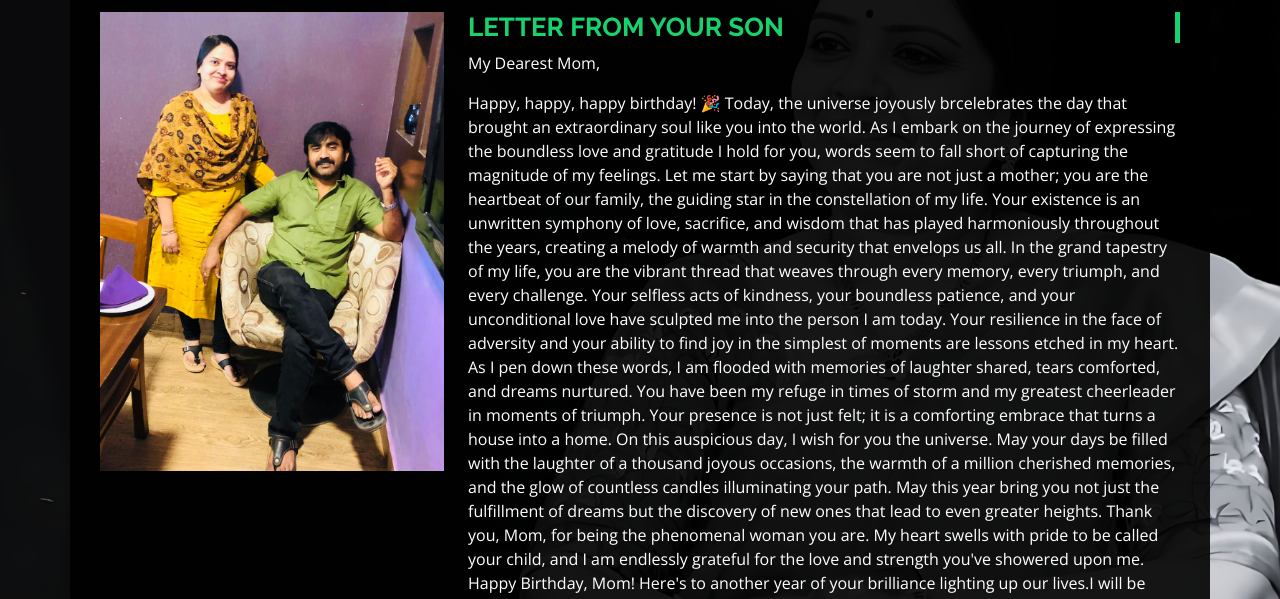
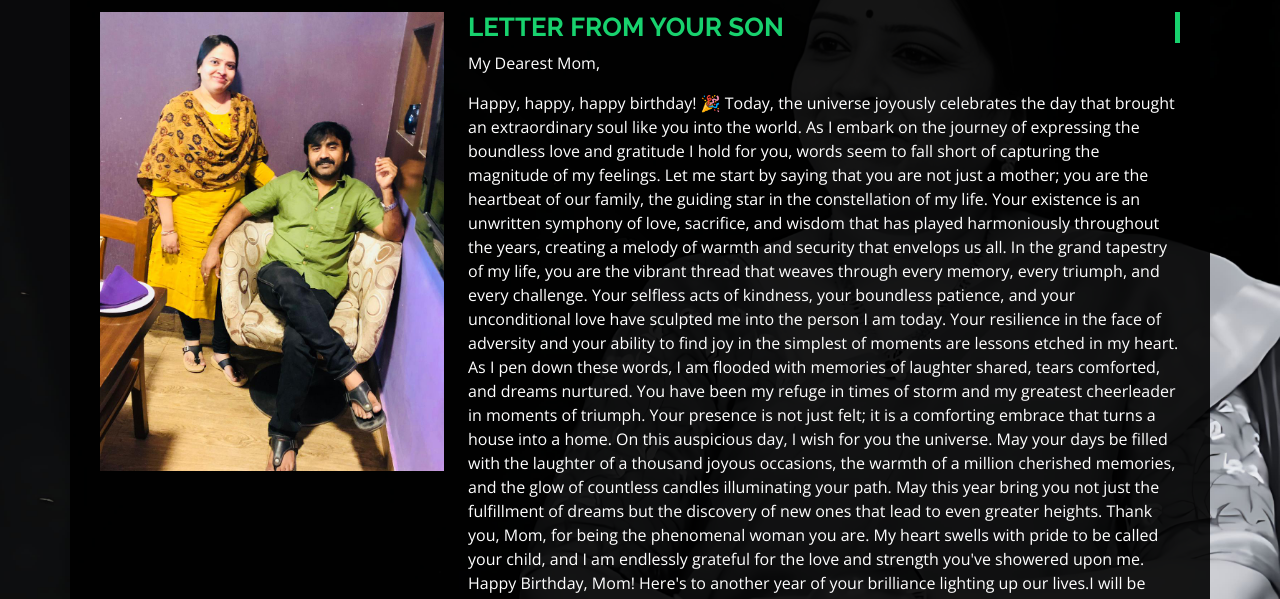
Before and after one commit to man0j-1708/mummy, a plain HTML site: page index.html in a window 1280 px wide. Both pictures are taken after a click on the link "Wish". Shown: the part 201-800 px from the top of the page. Drawn offline with nearby package versions, Linux system fonts and the light colour scheme.

Commit message:
Update index.html

```diff
--- a/index.html
+++ b/index.html
@@ -82,7 +82,7 @@
           <div class="ani">
           <p>My Dearest Mom,</p>
           <p>
-            Happy, happy, happy birthday! 🎉 Today, the universe joyously brcelebrates the day that brought an extraordinary soul like you into the world. As I embark on the journey of expressing the boundless love and gratitude I hold for you, words seem to fall short of capturing the magnitude of my feelings.
+            Happy, happy, happy birthday! 🎉 Today, the universe joyously celebrates the day that brought an extraordinary soul like you into the world. As I embark on the journey of expressing the boundless love and gratitude I hold for you, words seem to fall short of capturing the magnitude of my feelings.
 
             Let me start by saying that you are not just a mother; you are the heartbeat of our family, the guiding star in the constellation of my life. Your existence is an unwritten symphony of love, sacrifice, and wisdom that has played harmoniously throughout the years, creating a melody of warmth and security that envelops us all.
 
```
